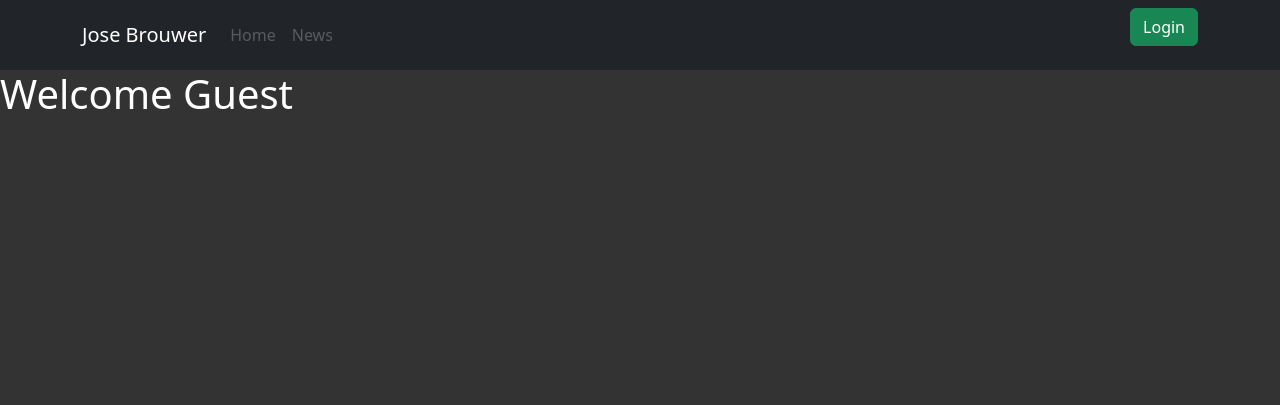
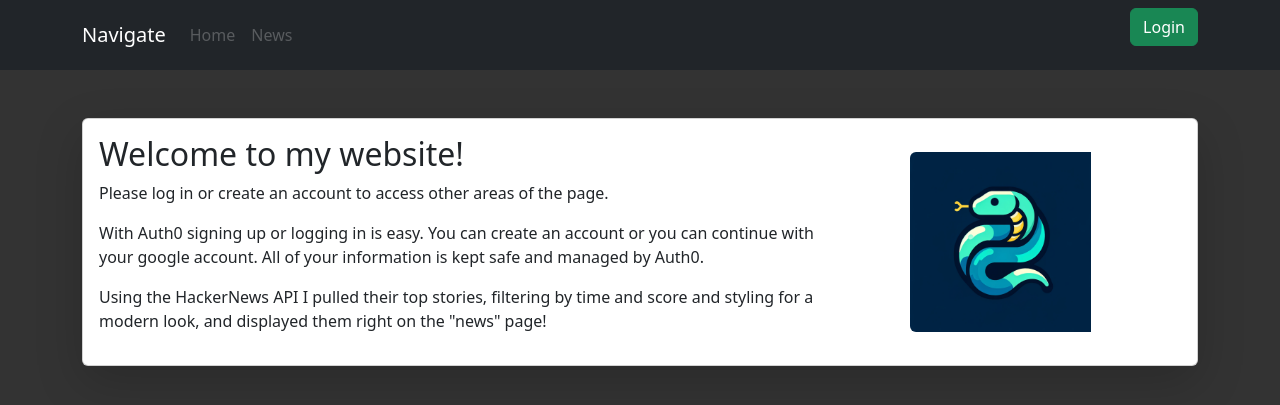
Before and after one commit to JoseBrouwer/josebrouwer.me, a Flask app: page / in a window 1280 px wide. Shown: the top 405 px of the page. Run offline with Flask 3, Linux system fonts and the light colour scheme.

Commit message:
Styling Updates. Likes and Dislikes work!

```diff
--- a/app.py
+++ b/app.py
@@ -171,6 +171,9 @@ def display():
     # Convert the results to a list of dictionaries.
     news_feed = []
     for item in results[start_index:end_index]:
+        item_id = item[1]
+        like_count = get_likes_db(item_id)
+        dislike_count = get_dislikes_db(item_id)
         news_feed.append({
             'by': item[0],
             'descendants': item[6],
@@ -180,7 +183,9 @@ def display():
             'time': item[3],
             'title': item[4],
             'type': item[7],
-            'url': item[5]
+            'url': item[5],
+            'like_count': like_count,
+            'dislike_count': dislike_count
         })
 
     # Close the database connection.
@@ -192,5 +197,95 @@ def display():
     # Render the news template with the news feed.
     return render_template("news.html", news_feed=news_feed, current_page=page, total_pages=total_pages)
 
+@app.route("/like_story", methods=["POST"])
+@login_required
+def like_story():
+    user_email = session.get('user', {}).get('userinfo', {}).get('email')
+    story_id = request.json.get('story_id')
+
+    connection = sqlite3.connect('stories.db')
+    cursor = connection.cursor()
+
+    # Validate if the story exists
+    cursor.execute('SELECT id FROM new_stories WHERE id = ?', (story_id,))
+    if not cursor.fetchone():
+        connection.close()
+        return jsonify({'status': 'error', 'message': 'Story not found'}), 404
+
+    # Check if the user has already liked or disliked this story
+    cursor.execute('SELECT liked, disliked FROM story_likes WHERE story_id = ? AND user_email = ?', (story_id, user_email))
+    record = cursor.fetchone()
+
+    if record:
+        # Update the existing record
+        cursor.execute('UPDATE story_likes SET liked = ?, disliked = ? WHERE story_id = ? AND user_email = ?', (True, False, story_id, user_email))
+    else:
+        # Insert a new record
+        cursor.execute('INSERT INTO story_likes (story_id, user_email, liked, disliked) VALUES (?, ?, ?, ?)', (story_id, user_email, True, False))
+
+    connection.commit()
+    connection.close()
+
+    like_count = get_likes_db(story_id)
+    dislike_count = get_dislikes_db(story_id)
+
+
+    return jsonify({'status': 'success', 'like_count': like_count, 'dislike_count': dislike_count})
+
+def get_likes_db(story_id):
+    connection = sqlite3.connect('stories.db')
+    cursor = connection.cursor()
+
+    cursor.execute('SELECT COUNT(*) FROM story_likes WHERE story_id = ? AND liked = True AND disliked = False', (story_id,))
+    likes_count = cursor.fetchone()[0]
+
+    connection.close()
+
+    return likes_count
+
+@app.route("/dislike_story", methods=["POST"])
+@login_required
+def dislike_story():
+    user_email = session.get('user', {}).get('userinfo', {}).get('email')
+    story_id = request.json.get('story_id')
+
+    connection = sqlite3.connect('stories.db')
+    cursor = connection.cursor()
+
+    # Validate if the story exists
+    cursor.execute('SELECT id FROM new_stories WHERE id = ?', (story_id,))
+    if not cursor.fetchone():
+        connection.close()
+        return jsonify({'status': 'error', 'message': 'Story not found'}), 404
+
+    # Check if the user has already liked or disliked this story
+    cursor.execute('SELECT liked, disliked FROM story_likes WHERE story_id = ? AND user_email = ?', (story_id, user_email))
+    record = cursor.fetchone()
+
+    if record:
+        # Update the existing record
+        cursor.execute('UPDATE story_likes SET liked = ?, disliked = ? WHERE story_id = ? AND user_email = ?', (False, True, story_id, user_email))
+    else:
+        # Insert a new record
+        cursor.execute('INSERT INTO story_likes (story_id, user_email, liked, disliked) VALUES (?, ?, ?, ?)', (story_id, user_email, False, True))
+
+    connection.commit()
+    connection.close()
+
+    dislike_count = get_dislikes_db(story_id)
+
+    return jsonify({'status': 'success', 'dislike_count': dislike_count})
+
+def get_dislikes_db(story_id):
+    connection = sqlite3.connect('stories.db')
+    cursor = connection.cursor()
+
+    cursor.execute('SELECT COUNT(*) FROM story_likes WHERE story_id = ? AND liked = False AND disliked = True', (story_id,))
+    dislikes_count = cursor.fetchone()[0]
+
+    connection.close()
+
+    return dislikes_count
+
 if __name__ == "__main__":
     app.run(host="0.0.0.0", port=env.get("PORT", 3000), debug=True)
--- a/templates/index.html
+++ b/templates/index.html
@@ -5,20 +5,33 @@
     <title>Home</title>
     <link href="https://cdn.jsdelivr.net/npm/bootstrap@5.3.2/dist/css/bootstrap.min.css" rel="stylesheet" integrity="sha384-T3c6CoIi6uLrA9TneNEoa7RxnatzjcDSCmG1MXxSR1GAsXEV/Dwwykc2MPK8M2HN" crossorigin="anonymous">
     <link rel="stylesheet" type="text/css" href="{{ url_for('static', filename='styles.css') }}">
+    <link rel="icon" href="{{ url_for('static', filename='logo.png') }}" type="image/png">
   </head>
   <body>
 
     {% include 'navbar.html' %}
 
     <div class="container my-5">
-      {% if session %}
-          <h1>Welcome {{session.userinfo.name}}!</h1>
-          <div class="col-lg-8 px-0">
-            <pre>{{pretty}}</pre>
+      <div class="card shadow-lg">
+        <div class="card-body">
+          <div class="row g-0 align-items-center">
+            <div class="col-md-8">
+              <div class="card-text">
+                <h2>Welcome to my website!</h2>
+                <p>Please log in or create an account to access other areas of the page.</p>
+                <p>With Auth0 signing up or logging in is easy. You can create an account or you can continue with your
+                  google account. All of your information is kept safe and managed by Auth0.</p>
+                <p>Using the HackerNews API I pulled their top stories, filtering by time and score and styling for a modern
+                  look, and displayed them right on the "news" page!</p>
+              </div>
+            </div>
+            <div class="col-md-4 d-flex justify-content-center">
+              <img src="{{ url_for('static', filename='logo.png') }}" class="img-fluid rounded-start"
+                style="max-width: 50%; height: auto;">
+            </div>
           </div>
-      {% else %}
-          <h1>Welcome Guest</h1>
-      {% endif %}
+        </div>
+      </div>
     </div>
 
     <script src="https://cdn.jsdelivr.net/npm/bootstrap@5.3.2/dist/js/bootstrap.bundle.min.js" integrity="sha384-C6RzsynM9kWDrMNeT87bh95OGNyZPhcTNXj1NW7RuBCsyN/o0jlpcV8Qyq46cDfL" crossorigin="anonymous"></script>
--- a/templates/navbar.html
+++ b/templates/navbar.html
@@ -8,7 +8,7 @@
     <body>
     <nav class="navbar navbar-expand-lg navbar-dark bg-dark">
         <div class="container">
-            <a class="navbar-brand" href="#">Jose Brouwer</a>
+            <a class="navbar-brand" href="#">Navigate</a>
         <button class="navbar-toggler" type="button" data-bs-toggle="collapse" data-bs-target="#navbarSupportedContent" aria-controls="navbarSupportedContent" aria-expanded="false" aria-label="Toggle navigation">
           <span class="navbar-toggler-icon"></span>
         </button>
@@ -56,4 +56,4 @@
     </nav>
     </body>
  </head>
-</html/
+</html>
--- a/templates/no_login.html
+++ b/templates/no_login.html
@@ -6,6 +6,7 @@
     <meta name="viewport" content="width=device-width, initial-scale=1.0">
     <link href="https://cdn.jsdelivr.net/npm/bootstrap@5.3.2/dist/css/bootstrap.min.css" rel="stylesheet" integrity="sha384-T3c6CoIi6uLrA9TneNEoa7RxnatzjcDSCmG1MXxSR1GAsXEV/Dwwykc2MPK8M2HN" crossorigin="anonymous">
     <link rel="stylesheet" type="text/css" href="{{ url_for('static', filename='styles.css') }}">
+    <link rel="icon" href="{{ url_for('static', filename='logo.png') }}" type="image/png">
     <title>First Time?</title>
 </head>
 
```
Also changed, not shown: fetch.py (+8 -1 lines), static/scripts.js (added, +69 -0 lines), templates/news.html (+14 -3 lines), templates/profile.html (+7 -0 lines), static/logo.png (added), 1 other file.
